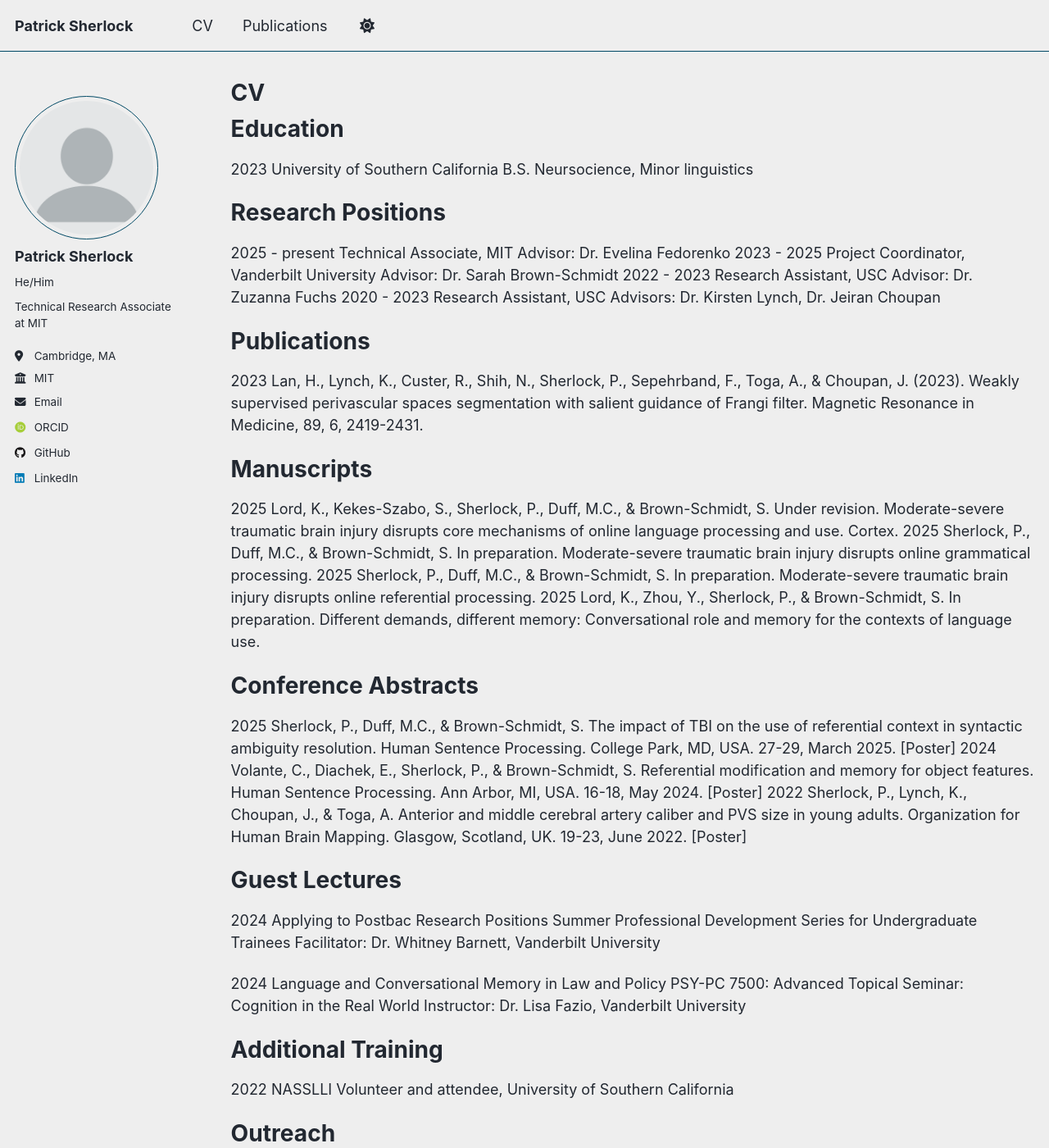
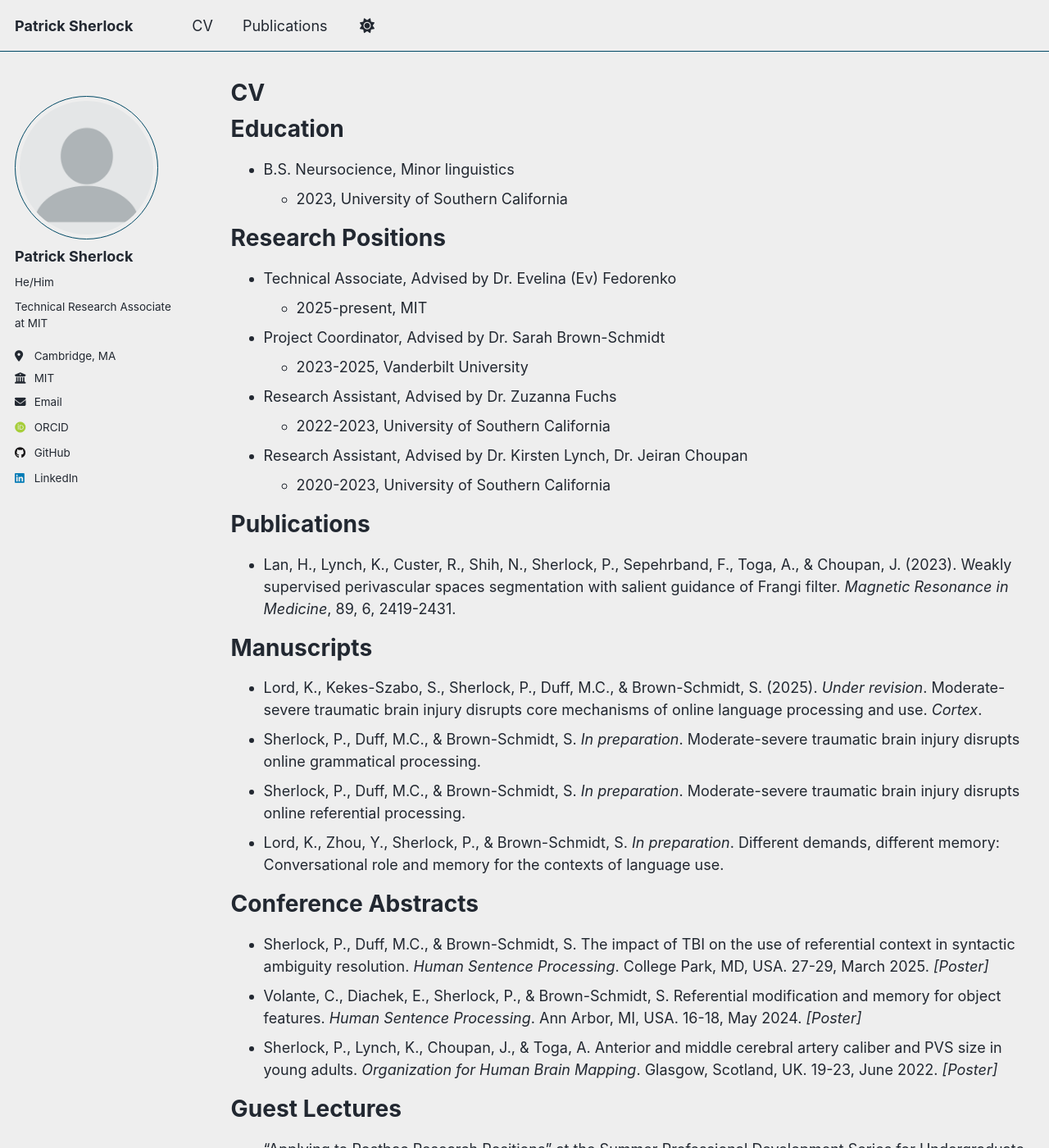
Before and after one commit to patricksherlock/patricksherlock.github.io, a Jekyll site: the page built from _pages/cv.md, in a window 1280 px wide and 1400 px high. Shown: the whole window at 82% size. Built offline with Jekyll 4.4.1, drawn with Linux system fonts in a browser that asks for light colours; some web fonts are replaced; a script that is not in the unit is left out; some of the changed text lies outside the part shown.

Commit message:
Update cv.md

```diff
--- a/_pages/cv.md
+++ b/_pages/cv.md
@@ -11,78 +11,70 @@ redirect_from:
 
 Education
 ======
-2023              University of Southern California
-                  B.S. Neursocience, Minor linguistics
+* B.S. Neursocience, Minor linguistics
+    * 2023, University of Southern California
 
 Research Positions
 ======
-2025 - present    Technical Associate, MIT
-                  Advisor:    Dr. Evelina Fedorenko
-2023 - 2025       Project Coordinator, Vanderbilt University
-                  Advisor:    Dr. Sarah Brown-Schmidt
-2022 - 2023		    Research Assistant, USC
-                  Advisor:	  Dr. Zuzanna Fuchs
-2020 - 2023		    Research Assistant, USC
-                  Advisors:	  Dr. Kirsten Lynch, Dr. Jeiran Choupan
+* Technical Associate, Advised by Dr. Evelina (Ev) Fedorenko
+    * 2025-present, MIT
+* Project Coordinator, Advised by Dr. Sarah Brown-Schmidt
+    * 2023-2025, Vanderbilt University
+* Research Assistant, Advised by Dr. Zuzanna Fuchs
+    * 2022-2023, University of Southern California
+* Research Assistant, Advised by Dr. Kirsten Lynch, Dr. Jeiran Choupan
+    * 2020-2023, University of Southern California
 
 Publications
 ======
-2023			        Lan, H., Lynch, K., Custer, R., Shih, N., Sherlock, P., Sepehrband, F., Toga, A., & Choupan, J. (2023). Weakly supervised
-                  perivascular spaces segmentation with salient guidance of Frangi filter. Magnetic Resonance in Medicine, 89, 6, 2419-2431.
+* Lan, H., Lynch, K., Custer, R., Shih, N., Sherlock, P., Sepehrband, F., Toga, A., & Choupan, J. (2023). Weakly supervised perivascular spaces segmentation with salient guidance of Frangi filter. _Magnetic Resonance in Medicine_, 89, 6, 2419-2431.
 
 Manuscripts
 ======
-2025              Lord, K., Kekes-Szabo, S., Sherlock, P., Duff, M.C., & Brown-Schmidt, S. Under revision. Moderate-severe traumatic brain
-                  injury disrupts core mechanisms of online language processing and use. Cortex.
-2025			        Sherlock, P., Duff, M.C., & Brown-Schmidt, S. In preparation. Moderate-severe traumatic brain injury disrupts online
-                  grammatical processing.
-2025			        Sherlock, P., Duff, M.C., & Brown-Schmidt, S. In preparation. Moderate-severe traumatic brain injury disrupts online
-                  referential processing.
-2025              Lord, K., Zhou, Y., Sherlock, P., & Brown-Schmidt, S. In preparation. Different demands, different memory: Conversational
-                  role and memory for the contexts of language use.
+* Lord, K., Kekes-Szabo, S., Sherlock, P., Duff, M.C., & Brown-Schmidt, S. (2025). _Under revision_. Moderate-severe traumatic brain injury disrupts core mechanisms of online language processing and use. _Cortex_.
+* Sherlock, P., Duff, M.C., & Brown-Schmidt, S. _In preparation_. Moderate-severe traumatic brain injury disrupts online grammatical processing.
+* Sherlock, P., Duff, M.C., & Brown-Schmidt, S. _In preparation_. Moderate-severe traumatic brain injury disrupts online referential processing.
+* Lord, K., Zhou, Y., Sherlock, P., & Brown-Schmidt, S. _In preparation_. Different demands, different memory: Conversational role and memory for the contexts of language use.
 
 Conference Abstracts
 ======
-2025              Sherlock, P., Duff, M.C., & Brown-Schmidt, S. The impact of TBI on the use of referential context in syntactic ambiguity
-                  resolution. Human Sentence Processing. College Park, MD, USA. 27-29, March 2025. \[Poster\]
-2024			        Volante, C., Diachek, E., Sherlock, P., & Brown-Schmidt, S. Referential modification and memory for object features. Human
-                  Sentence Processing. Ann Arbor, MI, USA. 16-18, May 2024. \[Poster\]
-2022			        Sherlock, P., Lynch, K., Choupan, J., & Toga, A. Anterior and middle cerebral artery caliber and PVS size in young adults.
-                  Organization for Human Brain Mapping. Glasgow, Scotland, UK. 19-23, June 2022. \[Poster\]
+* Sherlock, P., Duff, M.C., & Brown-Schmidt, S. The impact of TBI on the use of referential context in syntactic ambiguity resolution. _Human Sentence Processing_. College Park, MD, USA. 27-29, March 2025. _\[Poster\]_
+* Volante, C., Diachek, E., Sherlock, P., & Brown-Schmidt, S. Referential modification and memory for object features. _Human Sentence Processing_. Ann Arbor, MI, USA. 16-18, May 2024. _\[Poster\]_
+* Sherlock, P., Lynch, K., Choupan, J., & Toga, A. Anterior and middle cerebral artery caliber and PVS size in young adults. _Organization for Human Brain Mapping_. Glasgow, Scotland, UK. 19-23, June 2022. _\[Poster\]_
 
 Guest Lectures
 ======
-2024			        Applying to Postbac Research Positions
-                  Summer Professional Development Series for Undergraduate Trainees
-                  Facilitator: Dr. Whitney Barnett, Vanderbilt University
-
-2024			        Language and Conversational Memory in Law and Policy
-                  PSY-PC 7500: Advanced Topical Seminar: Cognition in the Real World
-                  Instructor: Dr. Lisa Fazio, Vanderbilt University
+* "Applying to Postbac Research Positions" at the Summer Professional Development Series for Undergraduate Trainees
+    * Facilitator: Dr. Whitney Barnett, Vanderbilt University
+* "Language and Conversational Memory in Law and Policy" in PSY-PC 7500: Advanced Topical Seminar: Cognition in the Real World
+    * Instructor: Dr. Lisa Fazio, Vanderbilt University
 
 Additional Training
 ======
-2022              NASSLLI
-                  Volunteer and attendee, University of Southern California
+* NASSLLI Volunteer and Attendee
+    * 2022, University of Southern California
 
 Outreach
 ======
-2025			        What it Means to be Human
-			            MIT Splash, Cambridge, MA
-
-2024			        The Science of Language and Bilingualism
-                  Glendale Spanish Immersion Elementary School, Oak Hill, TN
+* "What it Means to be Human" course taught through MIT Splash
+    * 2025, Cambridge, MA
+* "The Science of Language and Bilingualism" booth at the Glendale Spanish Immersion Elementary School science fair
+    * 2024, Oak Hill, TN
 
 Technical Proficiency
 ======
-Coding			      Python (PsychoPy, PyLink, Pandas), Bash, SLURM, R, MATLAB, Git
-Methodologies		  fMRI, Eye-Tracking
-Data-Collection	  Gorilla, Prolific, Qualtrics, REDCap, SONA, PCIbex
-Applications		  Jupyter, Praat, Microsoft Office Suite, Google Workspaces, Gephi
+* Coding
+    * Python (PsychoPy, PyLink, Pandas), Bash, SLURM, R, MATLAB, Git
+* Methodologies
+    * fMRI, Eye-Tracking
+* Data-Collection
+    * Gorilla, Prolific, Qualtrics, REDCap, SONA, PCIbex
+* Applications
+    * Jupyter, Praat, Microsoft Office Suite, Google Workspaces, Gephi
 
 Natural Languages
 ======
-English           (Native)
-Spanish           (Full working proficiency)
-Portuguese        (Limited working proficiency)
-Italian           (Basic)
+* English (Native)
+* Spanish (Full working proficiency)
+* Portuguese (Limited working proficiency)
+* Italian (Basic)
```
